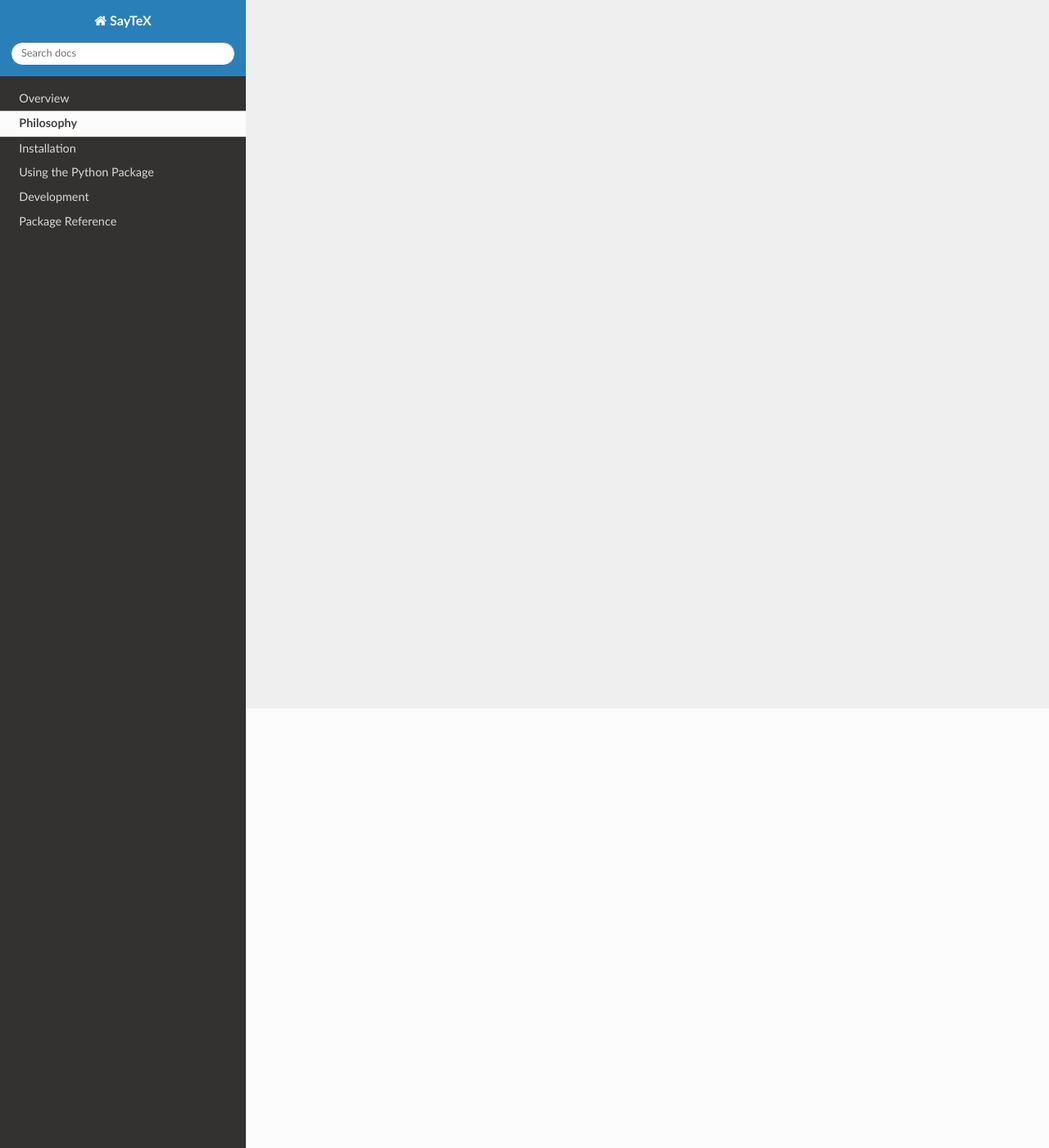
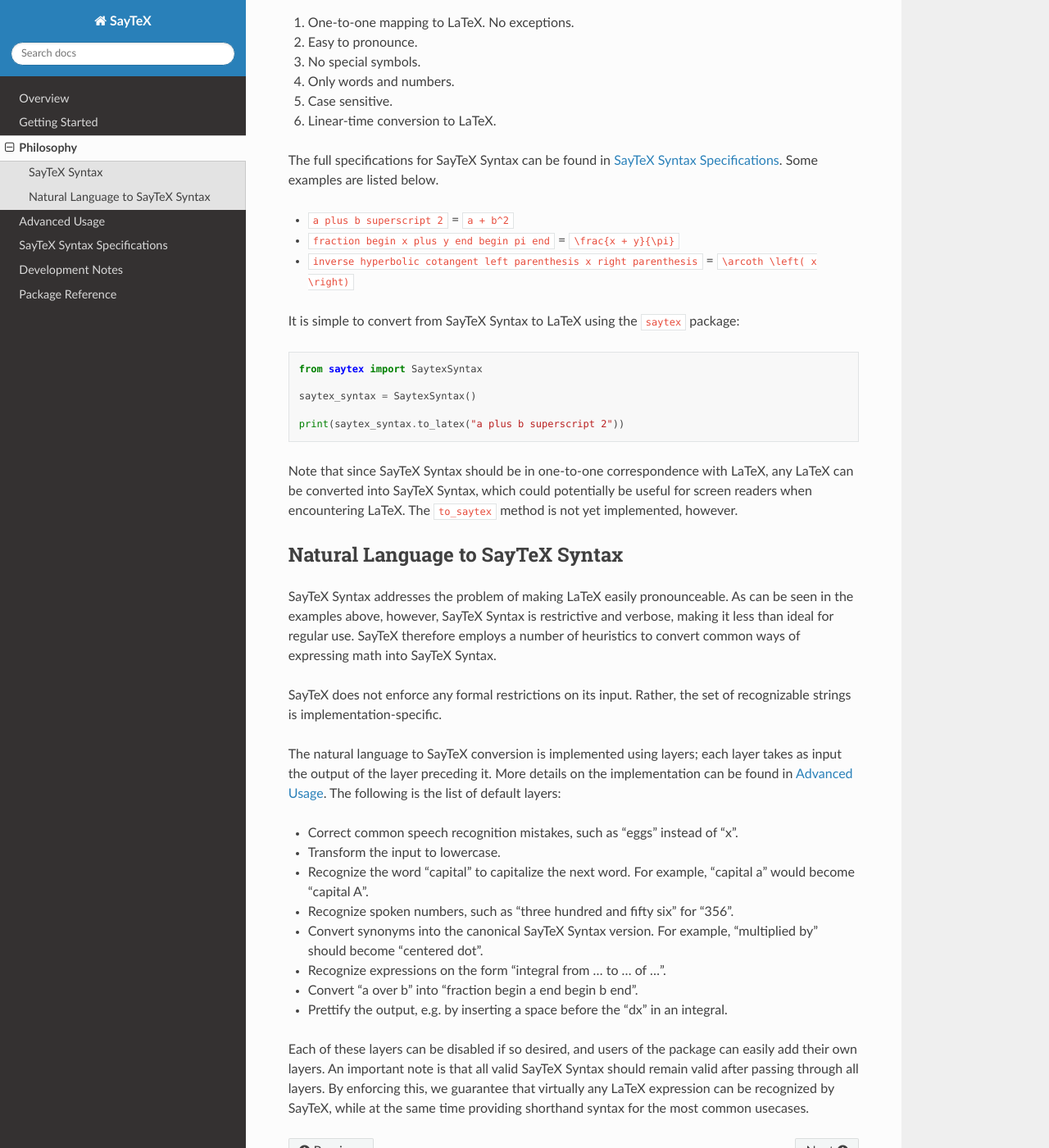
Before and after one commit to arvid220u/saytex, a Sphinx documentation site: the page built from docs/philosophy.rst, in a window 1280 px wide and 1400 px high, scrolled down 536 px. Shown: the whole window at 82% size. Built offline with Sphinx 7.4.7 and the Read the Docs theme 2.0.0, drawn with Linux system fonts in a browser that asks for light colours; some of the changed text lies outside the part shown.

Commit message:
update docs

```diff
--- a/docs/index.rst
+++ b/docs/index.rst
@@ -25,8 +25,9 @@ Documentation Index
    :maxdepth: 2
 
    self
+   gettingstarted
    philosophy
-   installation
-   usingpython
+   advancedusage
+   saytexsyntax
    developing
    Package Reference <saytex>
--- a/docs/philosophy.rst
+++ b/docs/philosophy.rst
@@ -1,5 +1,86 @@
+.. _philosophy:
+
 Philosophy
 =================
 
-For the reader who just wants to install and use the ``saytex`` package,
-this section can be skipped.
+To convert spoken math to LaTeX, we need to deal with two
+different problems: (1) that LaTeX commands use special symbols and commands that
+are hard to express in spoken language, and (2) that when math is spoken, there are
+usually several ways to say the same thing. Trying to solve these two problems with only
+one method is deemed to at best be cluttered and at worst fail to solve either of the
+two problems. Instead, SayTeX solves each problem separately, through the introduction
+of the intermediary SayTeX Syntax.
+
+When SayTeX receives a math string, it first converts it heuristically to SayTeX Syntax,
+which is then converted unambiguously to LaTeX. Enforcing this split, along with a few
+other key invariants, enables SayTeX to solve both of the previously outlined problems
+at once.
+
+
+SayTeX Syntax
+----------------
+
+SayTeX Syntax can be thought of as a pronounceable version of LaTeX. The following
+list outlines some key properties that guided the design of SayTeX Syntax:
+
+1. One-to-one mapping to LaTeX. No exceptions.
+2. Easy to pronounce.
+3. No special symbols.
+4. Only words and numbers.
+5. Case sensitive.
+6. Linear-time conversion to LaTeX.
+
+The full specifications for SayTeX Syntax can be found in :ref:`saytex-syntax`. Some examples
+are listed below.
+
+- ``a plus b superscript 2`` = ``a + b^2``
+- ``fraction begin x plus y end begin pi end`` = ``\frac{x + y}{\pi}``
+- ``inverse hyperbolic cotangent left parenthesis x right parenthesis`` = ``\arcoth \left( x \right)``
+
+It is simple to convert from SayTeX Syntax to LaTeX using the ``saytex`` package:
+
+::
+
+    from saytex import SaytexSyntax
+
+    saytex_syntax = SaytexSyntax()
+
+    print(saytex_syntax.to_latex("a plus b superscript 2"))
+
+Note that since SayTeX Syntax should be in one-to-one correspondence with LaTeX,
+any LaTeX can be converted into SayTeX Syntax, which could potentially
+be useful for screen readers when encountering LaTeX. The ``to_saytex``
+method is not yet implemented, however.
+
+
+Natural Language to SayTeX Syntax
+--------------------------------------------
+
+SayTeX Syntax addresses the problem of making LaTeX easily pronounceable. As can
+be seen in the examples above, however, SayTeX Syntax is restrictive
+and verbose, making it less than ideal for regular use. SayTeX therefore employs
+a number of heuristics to convert common ways of expressing math into SayTeX
+Syntax.
+
+SayTeX does not enforce any formal restrictions on its input. Rather, the
+set of recognizable strings is implementation-specific.
+
+The natural language to SayTeX conversion is implemented using layers; each layer
+takes as input the output of the layer preceding it. More details on the implementation
+can be found in :ref:`advanced-usage`. The following is the list of default
+layers:
+
+- Correct common speech recognition mistakes, such as "eggs" instead of "x".
+- Transform the input to lowercase.
+- Recognize the word "capital" to capitalize the next word. For example, "capital a" would become "capital A".
+- Recognize spoken numbers, such as "three hundred and fifty six" for "356".
+- Convert synonyms into the canonical SayTeX Syntax version. For example, "multiplied by" should become "centered dot".
+- Recognize expressions on the form "integral from ... to ... of ...".
+- Convert "a over b" into "fraction begin a end begin b end".
+- Prettify the output, e.g. by inserting a space before the "dx" in an integral.
+
+Each of these layers can be disabled if so desired, and users of the package
+can easily add their own layers. An important note is that all valid SayTeX Syntax
+should remain valid after passing through all layers. By enforcing this,
+we guarantee that virtually any LaTeX expression can be recognized by SayTeX,
+while at the same time providing shorthand syntax for the most common usecases.
--- /dev/null
+++ b/docs/saytexsyntax.rst
@@ -0,0 +1,6 @@
+.. _saytex-syntax:
+
+SayTeX Syntax Specifications
+===============================
+
+To be updated.
```
Also changed, not shown: docs/advancedusage.rst (added, +8 -0 lines), docs/developing.rst (+6 -1 lines), docs/gettingstarted.rst (added, +47 -0 lines), docs/usingpython.rst (deleted, +0 -18 lines).
